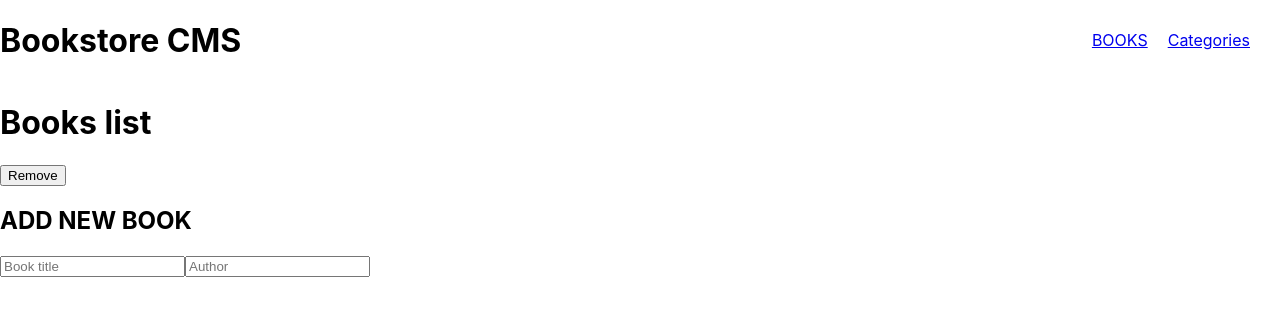
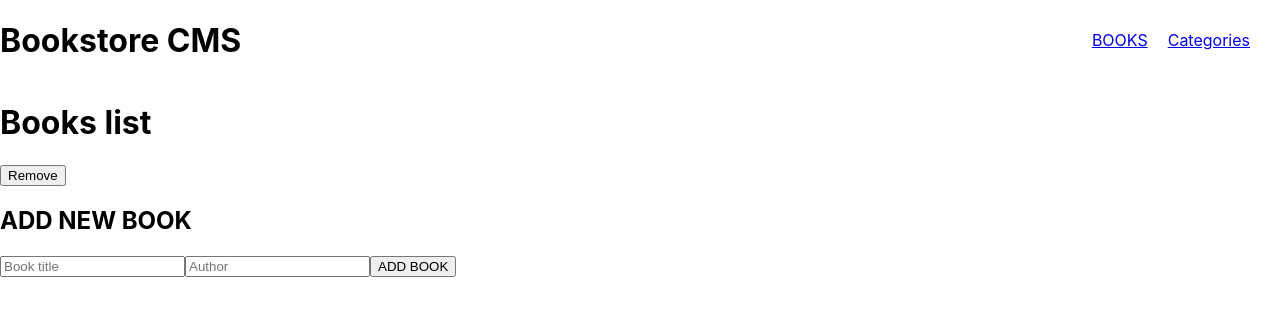
Before and after one commit to nedjwab/bookstore, a React (Create React App) app: page /books in a window 1280 px wide. Shown: the top 316 px of the page. Built offline with nearby package versions, Linux system fonts and the light colour scheme.

Commit message:
Add button to the form

```diff
--- a/src/components/form.js
+++ b/src/components/form.js
@@ -5,6 +5,7 @@ const Form = () => (
     <h2>ADD NEW BOOK</h2>
     <input placeholder="Book title" />
     <input placeholder="Author" />
+    <button type="submit">ADD BOOK</button>
   </div>
 
 );
```
